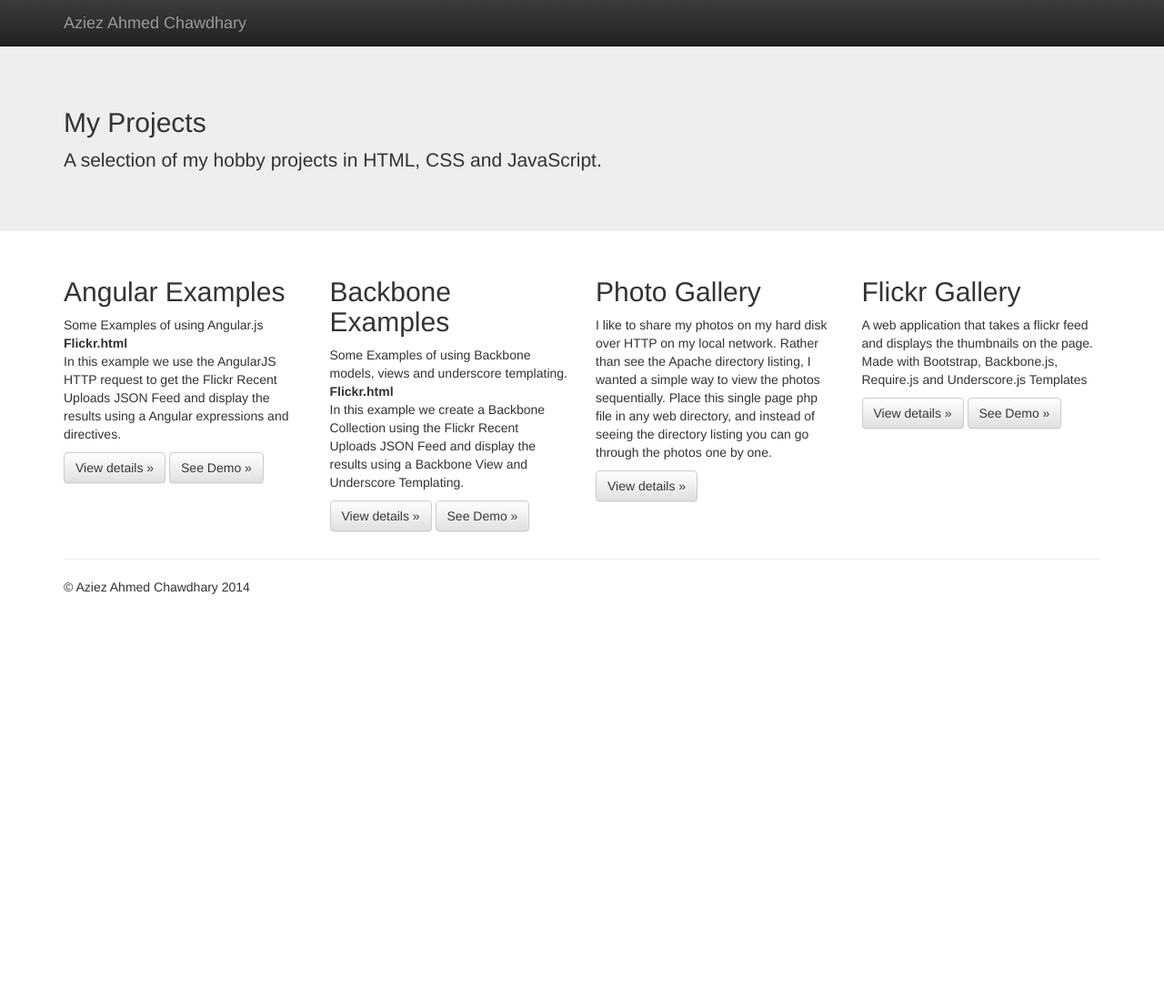
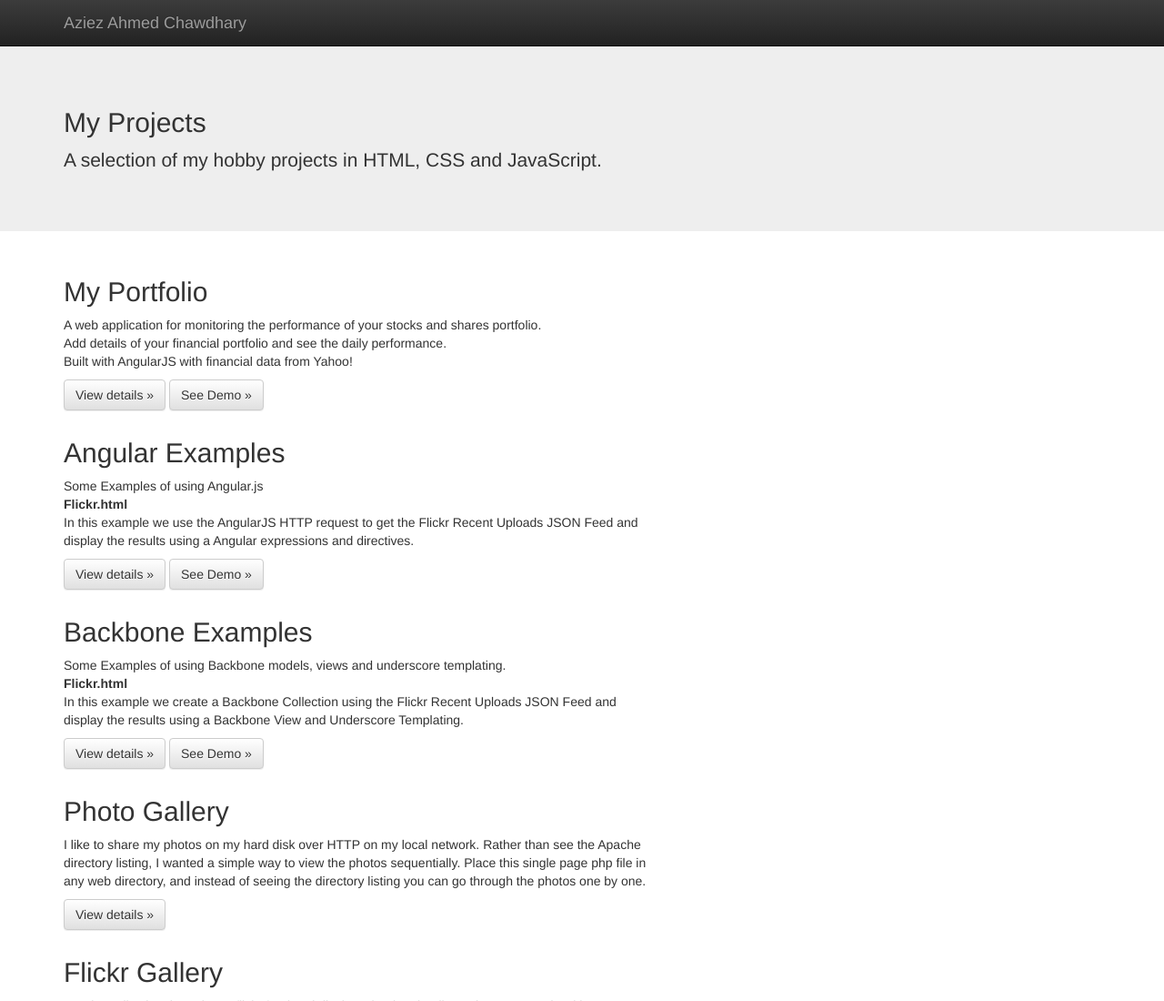
Before and after one commit to aziezahmed/aziezahmed.github.io, a plain HTML site: page index.html in a window 1280 px wide. Shown: the top 1100 px of the page at 91% size. Before the commit the page ends 800 px from the top, so only its background shows below. Drawn offline with nearby package versions, Linux system fonts and the light colour scheme.

Commit message:
adding details of the my portfolio application

```diff
--- a/index.html
+++ b/index.html
@@ -1,5 +1,6 @@
 <!doctype html>
 <html>
+
 <head>
     <meta charset="utf-8">
     <meta http-equiv="X-UA-Compatible" content="IE=edge">
@@ -17,6 +18,7 @@
     </style>
 
 </head>
+
 <body>
     <div class="navbar navbar-inverse navbar-fixed-top" role="navigation">
         <div class="container">
@@ -25,7 +27,8 @@
             </div>
             <div class="navbar-collapse collapse">
 
-        </div><!--/.navbar-collapse -->
+            </div>
+            <!--/.navbar-collapse -->
         </div>
     </div>
 
@@ -38,26 +41,47 @@
 
     <div class="container">
         <div class="row">
-      <div class="col-md-3">
+            <div class="col-md-7">
+                <h2>My Portfolio</h2>
+                <p>A web application for monitoring the performance of your stocks and shares portfolio.
+                <br>Add details of your financial portfolio and see the daily performance.
+                <br>Built with AngularJS with financial data from Yahoo!
+                </p>
+                <p><a class="btn btn-default" href="https://github.com/aziezahmed/my-portfolio" role="button">View details &raquo;</a>  <a class="btn btn-default" href="http://aziezahmed.github.io/my-portfolio/" role="button"> See Demo &raquo;</a>
+                </p>
+            </div>
+            <div class="col-md-7">
                 <h2>Angular Examples</h2>
-          <p>Some Examples of using Angular.js<br><strong>Flickr.html</strong><br>In this example we use the AngularJS HTTP request to get the Flickr Recent Uploads JSON Feed and display the results using a Angular expressions and directives.<br> </p>
-          <p><a class="btn btn-default" href="https://github.com/aziezahmed/angular-examples" role="button">View details &raquo;</a> <a class="btn btn-default" href="http://aziezahmed.github.io/angular-examples/" role="button"> See Demo &raquo;</a></p>
+                <p>Some Examples of using Angular.js
+                    <br><strong>Flickr.html</strong>
+                    <br>In this example we use the AngularJS HTTP request to get the Flickr Recent Uploads JSON Feed and display the results using a Angular expressions and directives.
+                    <br>
+                </p>
+                <p><a class="btn btn-default" href="https://github.com/aziezahmed/angular-examples" role="button">View details &raquo;</a>  <a class="btn btn-default" href="http://aziezahmed.github.io/angular-examples/" role="button"> See Demo &raquo;</a>
+                </p>
             </div>
-        <div class="col-md-3">
+            <div class="col-md-7">
                 <h2>Backbone Examples</h2>
-          <p>Some Examples of using Backbone models, views and underscore templating.<br><strong>Flickr.html</strong><br>In this example we create a Backbone Collection using the Flickr Recent Uploads JSON Feed and display the results using a Backbone View and Underscore Templating.<br> </p>
-          <p><a class="btn btn-default" href="https://github.com/aziezahmed/backbone-examples" role="button">View details &raquo;</a> <a class="btn btn-default" href="http://aziezahmed.github.io/backbone-examples/" role="button"> See Demo &raquo;</a></p>
+                <p>Some Examples of using Backbone models, views and underscore templating.
+                    <br><strong>Flickr.html</strong>
+                    <br>In this example we create a Backbone Collection using the Flickr Recent Uploads JSON Feed and display the results using a Backbone View and Underscore Templating.
+                    <br>
+                </p>
+                <p><a class="btn btn-default" href="https://github.com/aziezahmed/backbone-examples" role="button">View details &raquo;</a>  <a class="btn btn-default" href="http://aziezahmed.github.io/backbone-examples/" role="button"> See Demo &raquo;</a>
+                </p>
             </div>
-        <div class="col-md-3">
+            <div class="col-md-7">
                 <h2>Photo Gallery</h2>
-          <p>I like to share my photos on my hard disk over HTTP on my local network. Rather than see the Apache directory listing, I wanted a simple way to view the photos sequentially. Place this single page php file in any web directory, and instead of seeing the directory listing you can go through the photos one by one. </p>
-          <p><a class="btn btn-default" href="https://github.com/aziezahmed/photo-gallery" role="button">View details &raquo;</a></p>
+                <p>I like to share my photos on my hard disk over HTTP on my local network. Rather than see the Apache directory listing, I wanted a simple way to view the photos sequentially. Place this single page php file in any web directory, and instead of seeing the directory listing you can go through the photos one by one.</p>
+                <p><a class="btn btn-default" href="https://github.com/aziezahmed/photo-gallery" role="button">View details &raquo;</a>
+                </p>
             </div>
-        <div class="col-md-3">
+            <div class="col-md-7">
                 <h2>Flickr Gallery</h2>
                 <p>A web application that takes a flickr feed and displays the thumbnails on the page. Made with Bootstrap, Backbone.js, Require.js and Underscore.js Templates</p>
                 <p></p>
-          <p><a class="btn btn-default" href="https://github.com/aziezahmed/flickr-gallery" role="button">View details &raquo;</a> <a class="btn btn-default" href="http://aziezahmed.github.io/flickr-gallery/" role="button"> See Demo &raquo;</a></p>
+                <p><a class="btn btn-default" href="https://github.com/aziezahmed/flickr-gallery" role="button">View details &raquo;</a>  <a class="btn btn-default" href="http://aziezahmed.github.io/flickr-gallery/" role="button"> See Demo &raquo;</a>
+                </p>
             </div>
         </div>
 
@@ -74,4 +98,5 @@
     <script src="//cdnjs.cloudflare.com/ajax/libs/twitter-bootstrap/3.1.1/js/bootstrap.min.js"></script>
 
 </body>
+
 </html>
```
Lines whose indentation alone changed are shown as unchanged.
